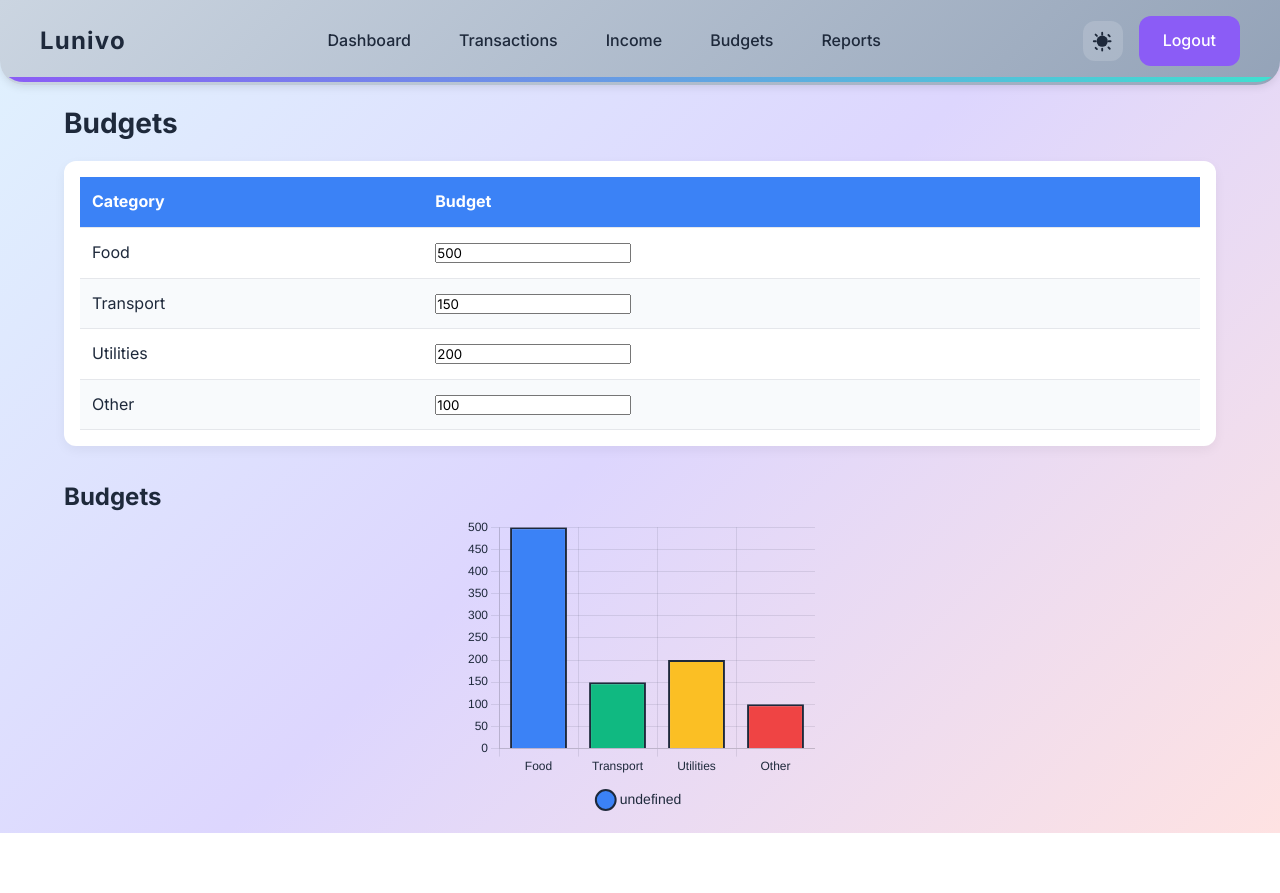
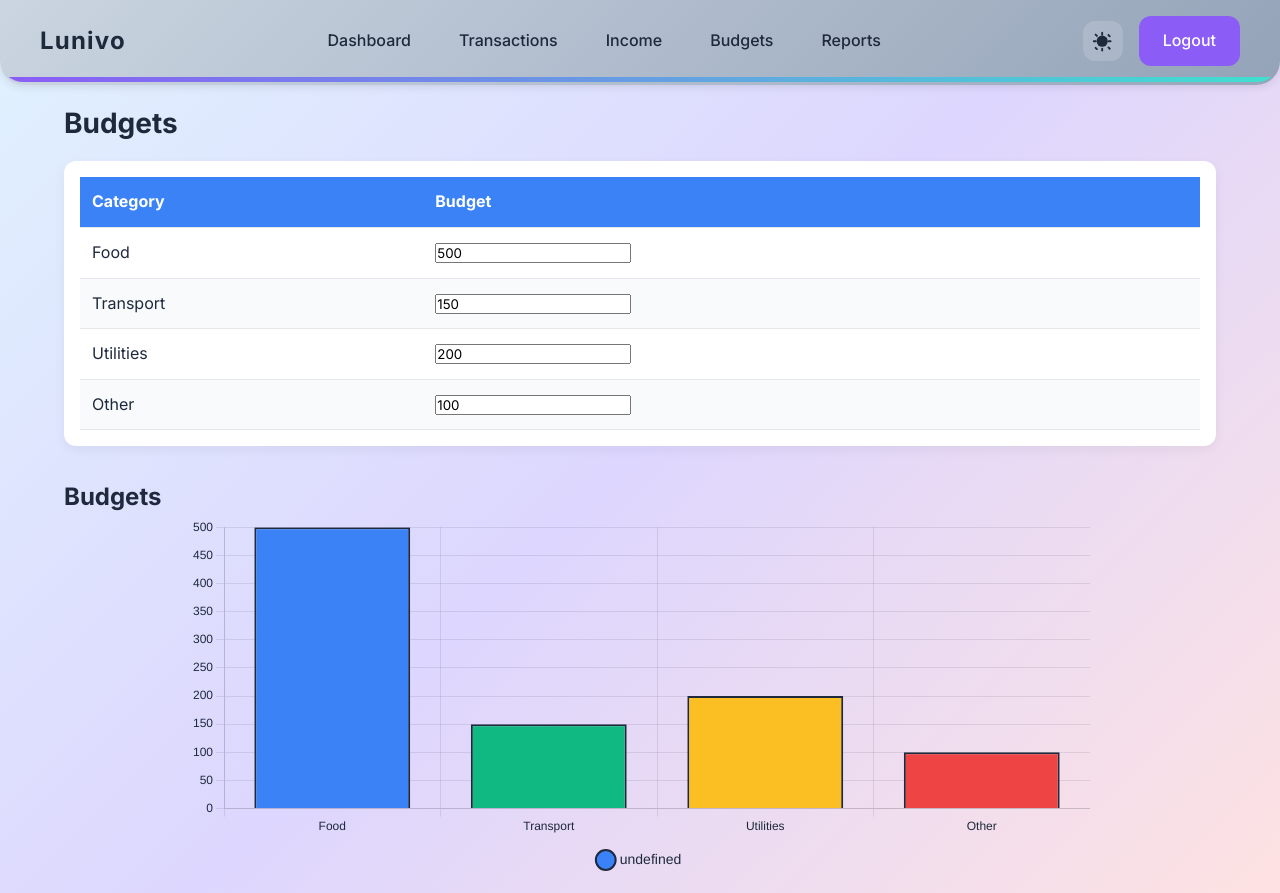
Before and after one commit to FabianC1/Lunivo, a Next.js app: page /budgets in a window 1280 px wide. Before the commit the page ends 833 px from the top, so only its background shows below. Built offline with nearby package versions, Linux system fonts and the light colour scheme.

Commit message:
nice chart

```diff
--- a/app/reports/reports.module.css
+++ b/app/reports/reports.module.css
@@ -11,4 +11,26 @@
 
 .chartSection {
   height: 400px;
+  background: linear-gradient(135deg, var(--card-color) 0%, var(--bg-color) 100%);
+  backdrop-filter: blur(10px);
+  -webkit-backdrop-filter: blur(10px);
+  border: 1px solid rgba(255, 255, 255, 0.1);
+  padding: 1.5rem;
+  border-radius: 1rem;
+  box-shadow:
+    0 8px 32px rgba(0, 0, 0, 0.1),
+    0 2px 8px rgba(0, 0, 0, 0.05),
+    inset 0 1px 0 rgba(255, 255, 255, 0.1);
+  transition: all 0.3s cubic-bezier(0.4, 0, 0.2, 1);
+  position: relative;
+  overflow: hidden;
+  margin-top: 2rem;
+  max-width: 960px;
+  min-width: 320px;
+  width: 100%;
+  margin-left: auto;
+  margin-right: auto;
+  display: flex;
+  flex-direction: column;
+  justify-content: center;
 }
--- a/components/Chart.module.css
+++ b/components/Chart.module.css
@@ -2,10 +2,13 @@
 
 .chartWrapper {
   width: 100%;
-  max-width: 350px;
-  height: 300px;
+  max-width: 900px;
+  height: 360px;
   margin: 0 auto;
   position: relative;
+  display: flex;
+  align-items: center;
+  justify-content: center;
 }
 
 /* ensure canvas fills parent */
```
